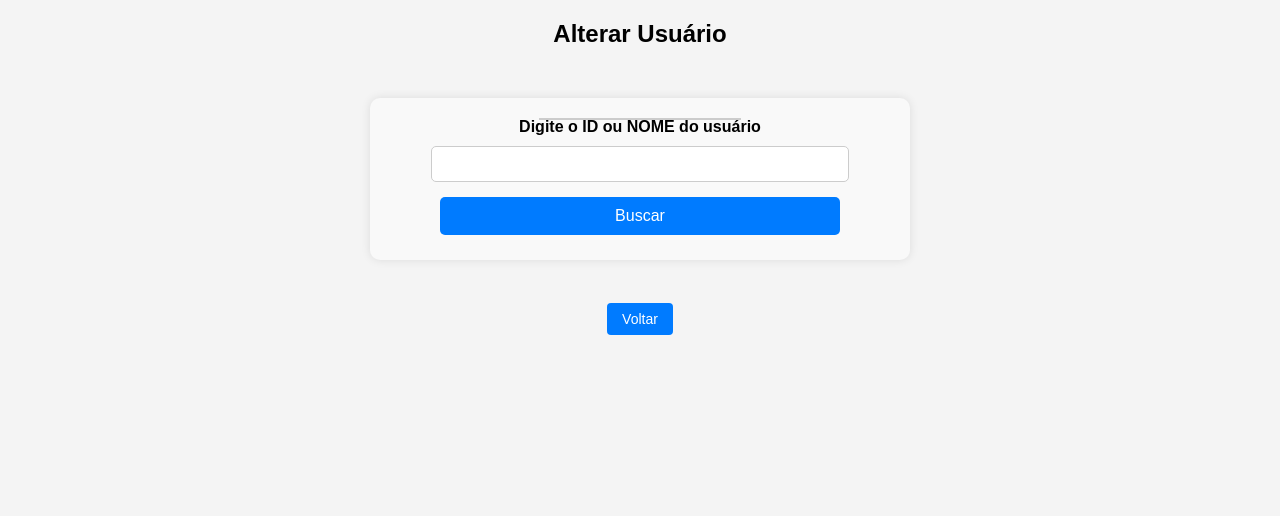
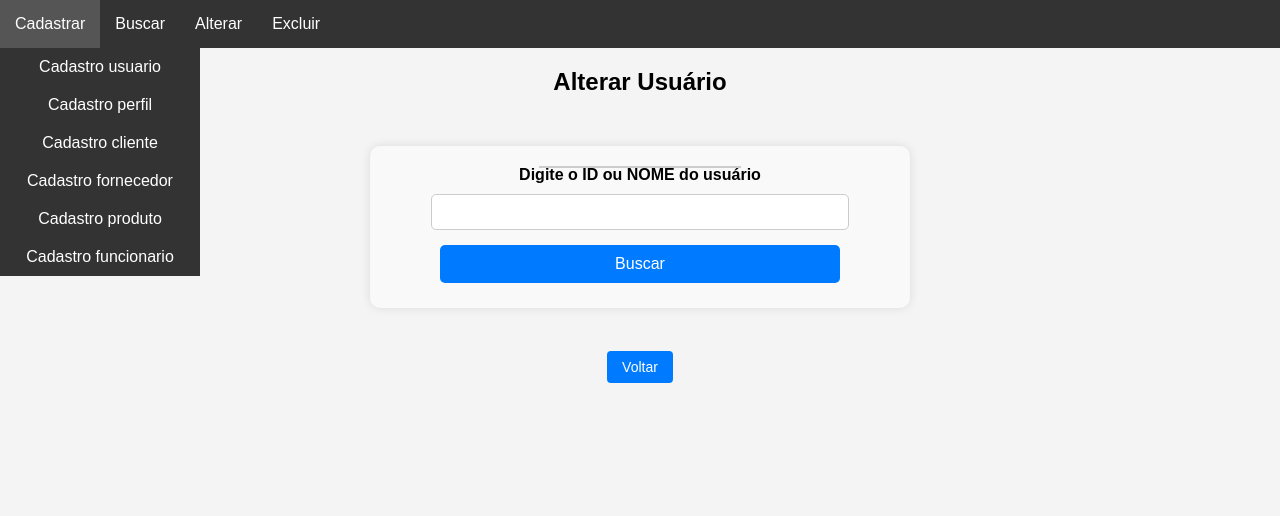
Before and after one commit to rafaelaelisajoaquim/Rafaela_Joaquim_prova, a PHP site: page /alterar_usuario.php in a window 1280 px wide. Shown: the top 516 px of the page. Run offline with PHP 8.4, Linux system fonts and the light colour scheme; a user stored in the database is signed in; data comes from the database, SQL or seed files in the repository.

Commit message:
Alterar Usuário
Adicionado dropdown.

```diff
--- a/alterar_usuario.php
+++ b/alterar_usuario.php
@@ -34,6 +34,40 @@
             }
         }
     }
+
+           //OBTENDO O NOME DO PESFIL DO USUARIO LOGADO
+           $id_perfil = $_SESSION['perfil'];
+           $sqlPerfil = "SELECT nome_perfil FROM perfil WHERE id_perfil = :id_perfil";
+           $stmtPerfil=$pdo->prepare($sqlPerfil);
+           $stmtPerfil->bindParam(':id_perfil',$id_perfil);
+           $stmtPerfil->execute();
+           $perfil = $stmtPerfil->fetch(PDO::FETCH_ASSOC);
+           $nome_perfil = $perfil['nome_perfil'];
+
+           //DEFINICAO DAS PERMISSOES POR perfil
+           $permissoes= [
+               1 =>["Cadastrar"=>["cadastro_usuario.php","cadastro_perfil.php","cadastro_cliente.php","cadastro_fornecedor.php","cadastro_produto.php","cadastro_funcionario.php"],
+               "Buscar"=>["buscar_usuario.php","buscar_perfil.php","buscar_cliente.php","buscar_fornecedor.php","buscar_produto.php","buscar_funcionario.php"],
+               "Alterar"=>["alterar_usuario.php","alterar_perfil.php","alterar_cliente.php","alterar_fornecedor.php","alterar_produto.php","alterar_funcionario.php"],
+               "Excluir"=>["excluir_usuario.php","excluir_perfil.php","excluir_cliente.php","excluir_fornecedor.php","excluir_produto.php","excluir_funcionario.php"]],
+
+               2 =>["Cadastrar"=>["cadastro_cliente.php"],
+               "Buscar"=>["buscar_cliente.php","buscar_fornecedor.php","buscar_produto.php"],
+               "Alterar"=>["alterar_cliente.php","alterar_fornecedor.php","alterar_produto.php"],
+               "Excluir"=>["excluir_produto.php"]],
+
+               3 =>["Cadastrar"=>["cadastro_fornecedor.php","cadastro_produto.php"],
+               "Buscar"=>["buscar_cliente.php","buscar_fornecedor.php","buscar_produto.php"],
+               "Alterar"=>["alterar_fornecedor.php","alterar_produto.php"],
+               "Excluir"=>["excluir_produto.php"]],
+
+               4 =>["Cadastrar"=>["cadastro_cliente.php"],
+               "Buscar"=>["buscar_produto.php"],
+               "Alterar"=>["alterar_cliente.php"]],
+           ];
+
+           //OBTENDO AS OPÇÕES DISPONIVEIS PARA O PERFIL LOGADO
+           $opcoes_menu = $permissoes["$id_perfil"];
 
 ?>
 
@@ -90,6 +124,23 @@
     </style>
 </head>
     <body>
+        <nav>
+            <ul class="menu">
+                    <?php foreach($opcoes_menu as $categoria => $arquivos): ?>
+                        <li class="dropdown">
+                            <a href="#"><?=$categoria ?></a>
+                            <ul class="dropdown-menu">
+                                <?php foreach($arquivos as $arquivo): ?>
+                                    <li>
+                                        <a href="<?=$arquivo ?>">
+                                        <?=ucfirst(str_replace("_"," ",basename($arquivo,".php"))); ?></a>
+                                    </li>
+                                <?php endforeach; ?>
+                            </ul>
+                        </li>
+                    <?php endforeach; ?>
+                </ul>
+        </nav>
         <h2>Alterar Usuário</h2>
         <form action="alterar_usuario.php" method="POST">
             <label for="busca_usuario">Digite o ID ou NOME do usuário</label>
```
